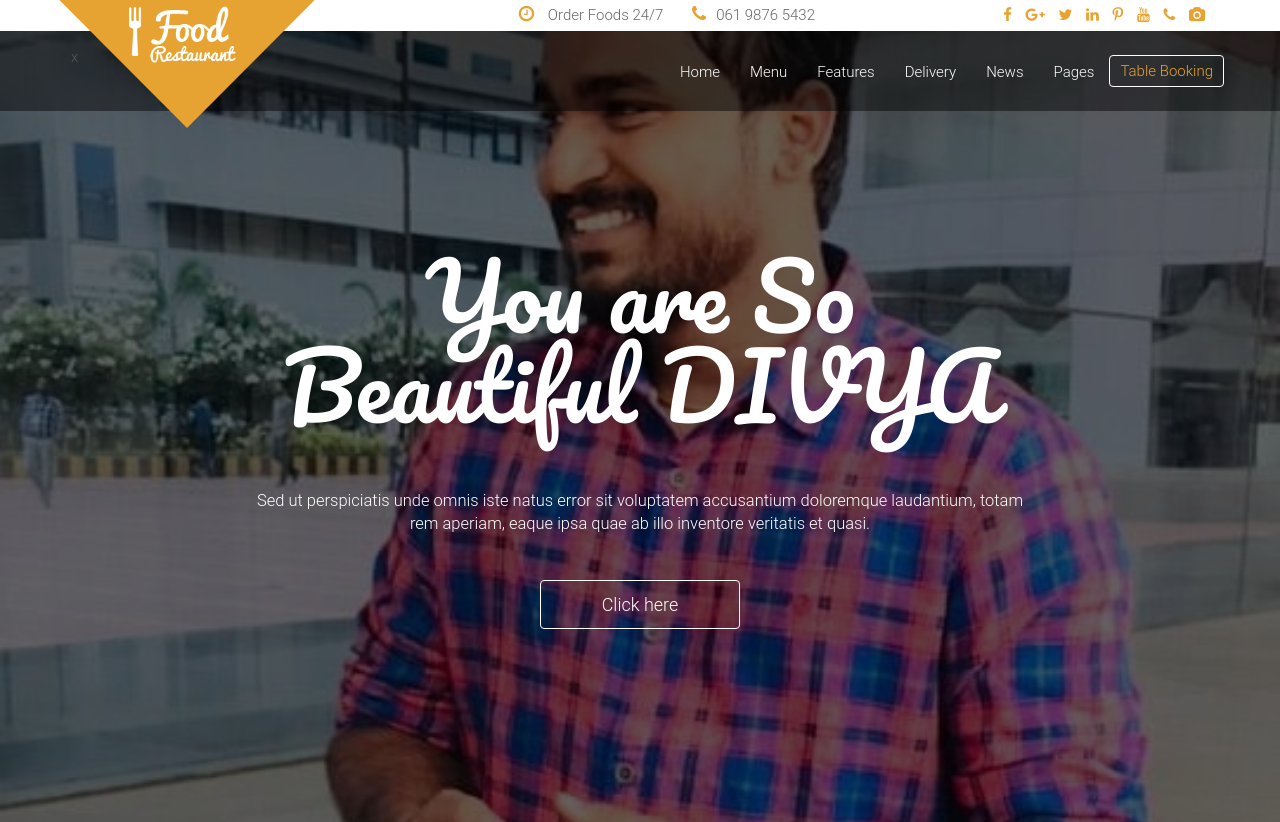
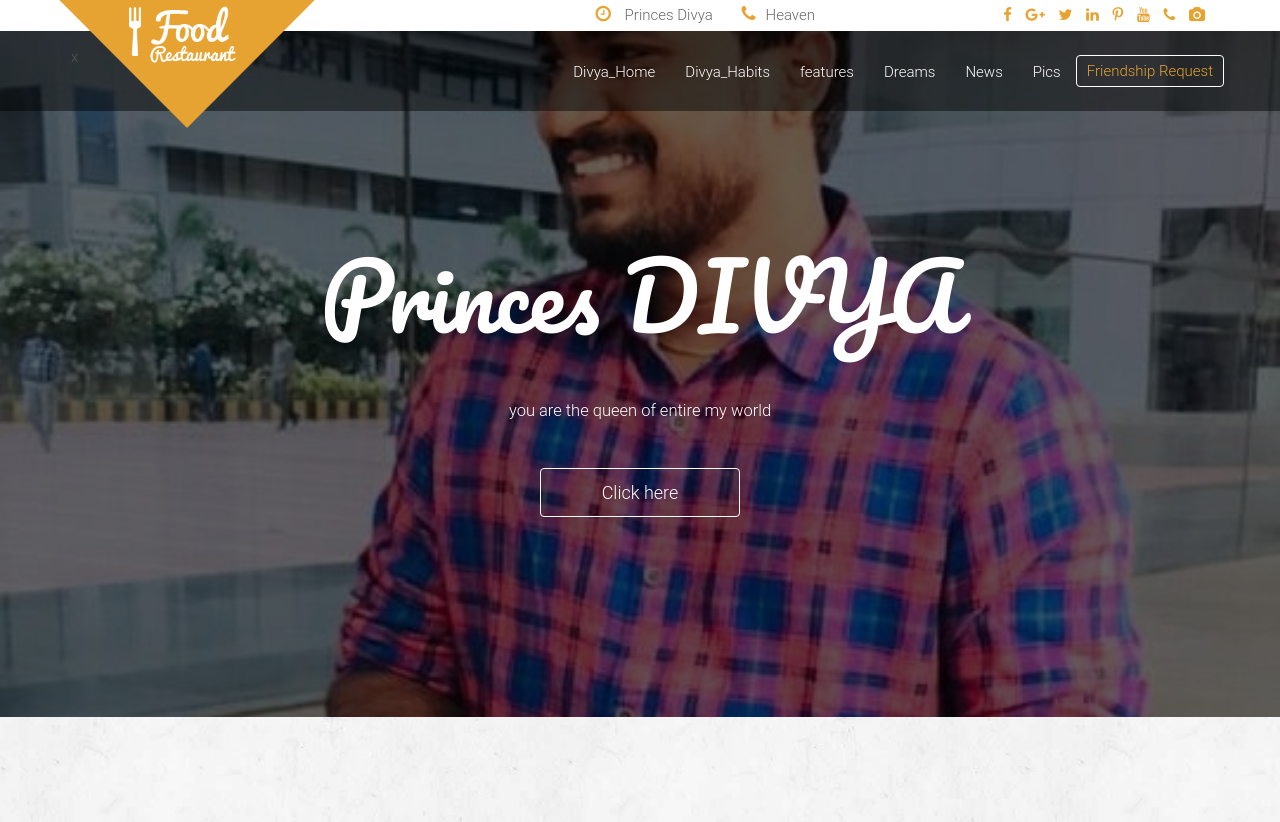
Before and after one commit to kiranbdevops/food, a plain HTML site: page index.html in a window 1280 px wide. Shown: the top 822 px of the page. Drawn offline with Linux system fonts and the light colour scheme.

Commit message:
Update index.html

```diff
--- a/index.html
+++ b/index.html
@@ -6,7 +6,7 @@
     <head>
         <meta charset="utf-8">
         <meta http-equiv="X-UA-Compatible" content="IE=edge,chrome=1">
-        <title>Food and Restaurant Website</title>
+        <title>Kiran loves Divya</title>
         <meta name="description" content="">
         <meta name="viewport" content="width=device-width, initial-scale=1">
         <link rel="apple-touch-icon" href="apple-touch-icon.png">
@@ -40,8 +40,8 @@
                     <div class="row">
                         <div class="col-md-5 col-md-offset-3 col-sm-12 text-right">
                             <div class="call_us_text">
-								<a href=""><i class="fa fa-clock-o"></i> Order Foods 24/7</a>
-								<a href=""><i class="fa fa-phone"></i>061 9876 5432</a>
+								<a href=""><i class="fa fa-clock-o"></i> Princes Divya</a>
+								<a href=""><i class="fa fa-phone"></i>Heaven</a>
 							</div>
                         </div>
 
@@ -84,13 +84,13 @@
                                 <div class="collapse navbar-collapse" id="bs-example-navbar-collapse-1">
 
                                     <ul class="nav navbar-nav navbar-right">
-                                        <li><a href="#slider">Home</a></li>
-                                        <li><a href="#abouts">Menu</a></li>
-                                        <li><a href="#features">Features</a></li>
-                                        <li><a href="#portfolio">Delivery</a></li>
+                                        <li><a href="#slider">Divya_Home</a></li>
+                                        <li><a href="#abouts">Divya_Habits</a></li>
+                                        <li><a href="#features">features</a></li>
+                                        <li><a href="#portfolio">Dreams</a></li>
                                         <li><a href="#ourPakeg">News</a></li>
-                                        <li><a href="#mobaileapps">Pages</a></li>
-                                        <li><a href="#" class="booking">Table Booking</a></li>
+                                        <li><a href="#mobaileapps">Pics</a></li>
+                                        <li><a href="#" class="booking">Friendship Request</a></li>
                                     </ul>
                                 </div><!-- /.navbar-collapse -->
                             </div><!-- /.container-fluid -->
@@ -107,8 +107,8 @@
                         <div class="main_slider text-center">
                             <div class="col-md-12">
                                 <div class="main_slider_content wow zoomIn" data-wow-duration="1s">
-                                    <h1>You are So Beautiful DIVYA</h1>
-                                    <p>Sed ut perspiciatis unde omnis iste natus error sit voluptatem accusantium doloremque laudantium, totam rem aperiam, eaque ipsa quae ab illo inventore veritatis et quasi. </p>
+                                    <h1>Princes DIVYA</h1>
+                                    <p> you are the queen of entire my world </p>
                                     <button href="" class="btn-lg">Click here</button>
                                 </div>
                             </div>
```
